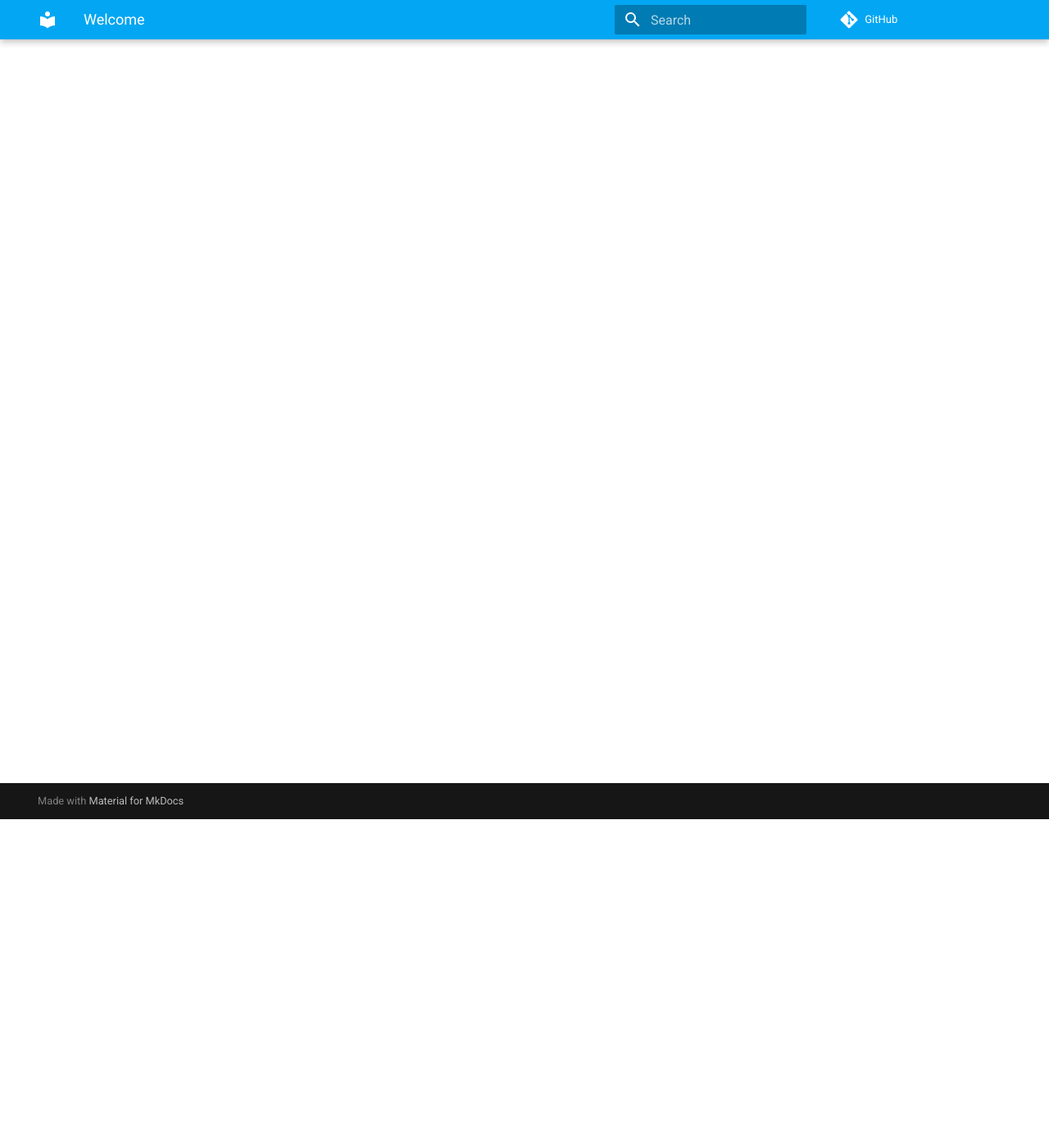
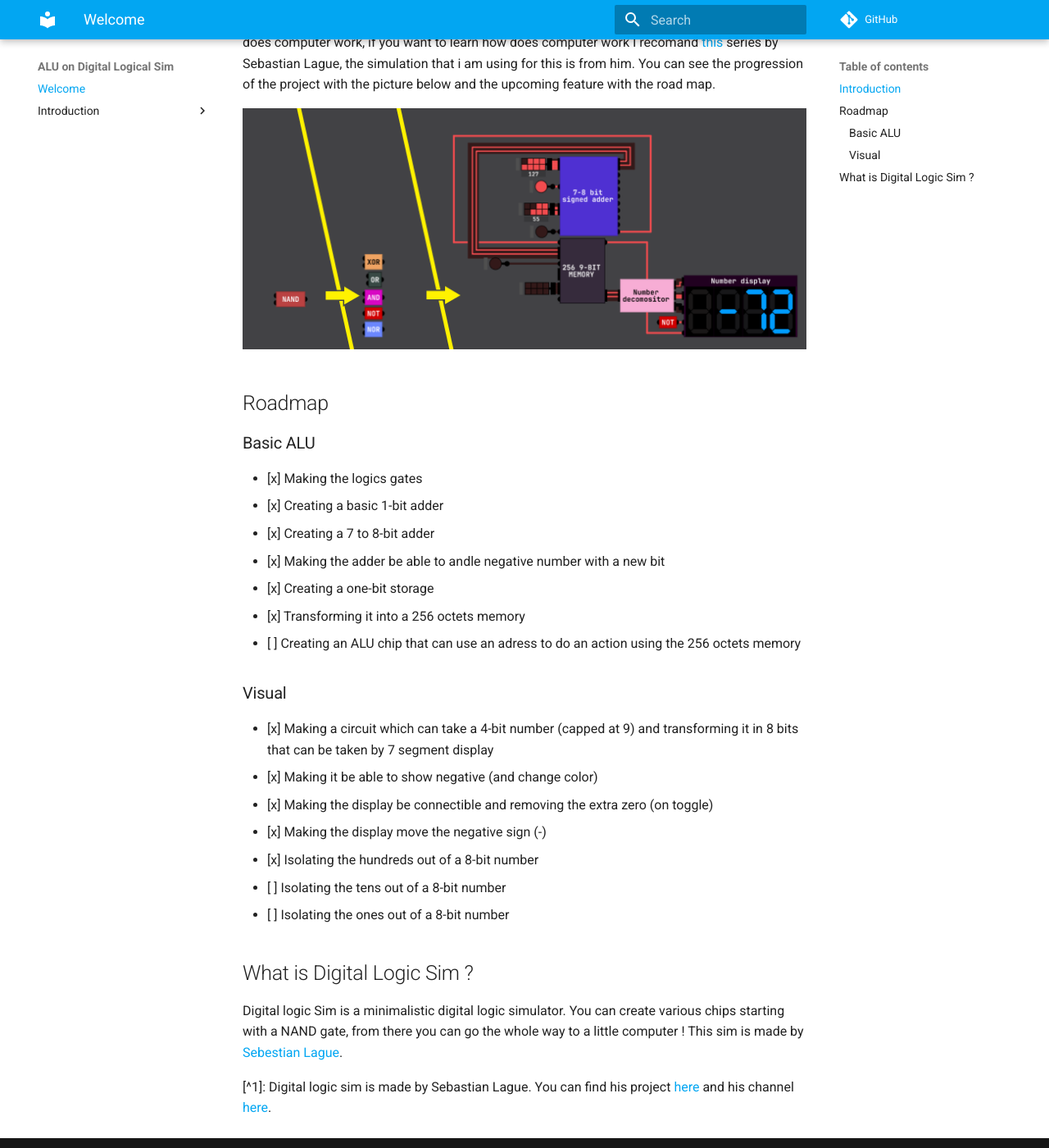
Before and after one commit to nnpfr/alu, an MkDocs documentation site: the page built from documentation/index.md, in a window 1280 px wide and 1400 px high, scrolled down 401 px. Shown: the whole window at 82% size. Built offline with MkDocs 1.6.1 and Material for MkDocs 9.7.7, drawn with Linux system fonts in a browser that asks for light colours; comment, search, counter and statistics services are not loaded; some of the changed text lies outside the part shown.

Commit message:
Update index.md
Made an actual page

```diff
--- a/documentation/index.md
+++ b/documentation/index.md
@@ -1,3 +1,33 @@
-# Welcome
+# ALU project in Digital Logic Sim
 
-bienvenu
+> My project is to make an ALU in Digital Logic Sim[^1]. By doing this project I will learn how does computer work. After doing that i will extend the project until I have a fully functional computer in the Simulation. And all of this project started with only an NAND gate. If you want to see my progress, all the chips i used are in the scr folder.
+>
+> 📘 Documentation : Comming soon !
+
+## Introduction
+This project is my first GitHub repository, i do this to learn how to do a github repository and how does computer work, if you want to learn how does computer work I recomand [this](https://youtube.com/playlist?list=PLFt_AvWsXl0dPhqVsKt1Ni_46ARyiCGSq&si=9D6MCIPkoR6OPrXW) series by Sebastian Lague, the simulation that i am using for this is from him. You can see the progression of the project with the picture below and the upcoming feature with the road map.
+
+![An image where we see that we can go from an NAND gate to a memory, a 7-segment display and an adder](https://github.com/nnpfr/alu/blob/main/images/thumbnail.png)
+
+## Roadmap
+### Basic ALU
+- [x] Making the logics gates
+- [x] Creating a basic 1-bit adder
+- [x] Creating a 7 to 8-bit adder
+- [x] Making the adder be able to andle negative number with a new bit
+- [x] Creating a one-bit storage
+- [x] Transforming it into a 256 octets memory
+- [ ] Creating an ALU chip that can use an adress to do an action using the 256 octets memory
+### Visual
+- [x] Making a circuit which can take a 4-bit number (capped at 9) and transforming it in 8 bits that can be taken by 7 segment display
+- [x] Making it be able to show negative (and change color)
+- [x] Making the display be connectible and removing the extra zero (on toggle)
+- [x] Making the display move the negative sign (-)
+- [x] Isolating the hundreds out of a 8-bit number
+- [ ] Isolating the tens out of a 8-bit number
+- [ ] Isolating the ones out of a 8-bit number
+## What is Digital Logic Sim ?
+Digital logic Sim is a minimalistic digital logic simulator. You can create various chips starting with a NAND gate, from there you can go the whole way to a little computer !
+This sim is made by [Sebestian Lague](https://www.youtube/com/@SebastianLague).
+
+[^1]: Digital logic sim is made by Sebastian Lague. You can find his project [here](https://sebastian.itch.io/digital-logic-sim) and his channel [here](https://www.youtube.com/@SebastianLague).
```
